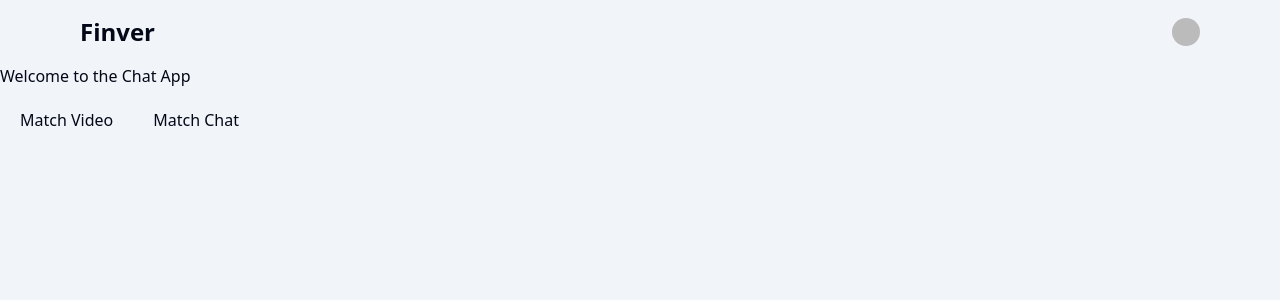
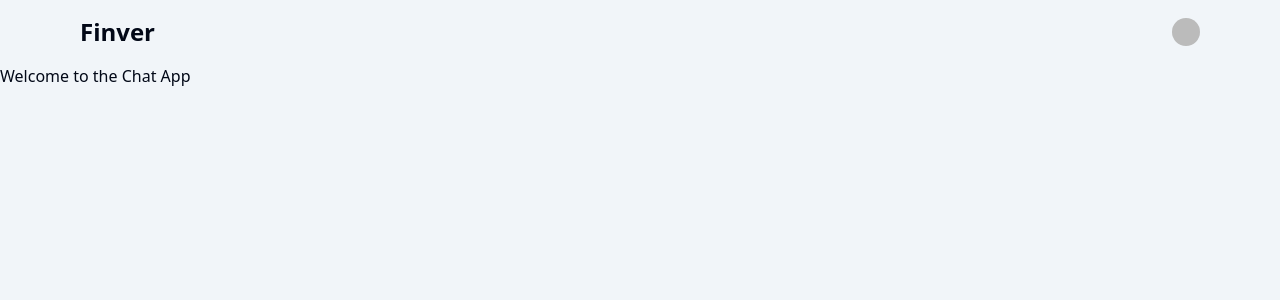
Before and after one commit to Rudolphredns/finver, a Next.js app: page / in a window 1280 px wide. Shown: the top 300 px of the page. Built offline with nearby package versions, Linux system fonts and the light colour scheme; no server answers; sample sign-in values are in the browser's storage; some icons are missing.

Commit message:
Revert "Update comment ให้เข้าใจ"
This reverts commit 8a6bc0840bd14a3c903a055fb2d12af3344d30fd.

```diff
--- a/app/page.tsx
+++ b/app/page.tsx
@@ -13,45 +13,30 @@ export default function Home() {
   const router = useRouter();
 
   useEffect(() => {
-    //ยืนยันตัวตน
+    // Check if the user is authenticated
     if (isLoaded && !isSignedIn) {
-      //กลับไปหน้าล็อคอิน (ทำแบบนี้เพราะบางครั้ง manual direct )
+      // Redirect to login page if the user is not signed in
       router.push('/sign-in');
       return;
     }
 
-    // ให้ socket รับคำสั่งเอา
+    // Set up socket listener if user is signed in
     if (isLoaded && isSignedIn) {
       socket.on("status", (message: string) => {
         setStatus(message);
       });
     }
 
-
+    // Clean up the socket listener when the component is unmounted
     return () => {
       socket.off("status");
     };
   }, [isLoaded, isSignedIn, router]);
 
-  // Handlers for the buttons
-  const handleMatchVideo = () => {
-    console.log("Match Video button clicked");
-    // Add your logic for video matching here
-  };
-
-  const handleMatchChat = () => {
-    console.log("Match Chat button clicked");
-    // Add your logic for chat matching here
-  };
-
   return (
     <div>
       <h1>Welcome to the Chat App</h1>
       <p>{status}</p>
-      <div>
-        <button onClick={handleMatchVideo} style={{ margin: '10px', padding: '10px' }}>Match Video</button>
-        <button onClick={handleMatchChat} style={{ margin: '10px', padding: '10px' }}>Match Chat</button>
-      </div>
     </div>
   );
 }
--- a/package.json
+++ b/package.json
@@ -2,7 +2,7 @@
   "name": "finver",
   "version": "0.1.0",
   "private": true,
-  "type": "module",
+   "type":"module",
   "scripts": {
     "dev": "nodemon server.js",
     "build": "next build",
@@ -15,7 +15,6 @@
     "class-variance-authority": "^0.7.0",
     "clsx": "^2.1.1",
     "lucide-react": "^0.453.0",
-    "mongoose": "^8.7.2",
     "next": "14.2.15",
     "react": "^18",
     "react-dom": "^18",
--- a/server.js
+++ b/server.js
@@ -9,7 +9,6 @@ const port = 3000;
 const app = next({ dev, hostname, port });
 const handler = app.getRequestHandler();
 
-
 app.prepare().then(() => {
   const httpServer = createServer(handler);
   const io = new Server(httpServer);
@@ -19,7 +18,7 @@ app.prepare().then(() => {
     socket.emit("status", "You are connected!");
   });
 
-
+  // เพิ่ม log เพื่อบอกว่าเซิร์ฟเวอร์กำลังเริ่ม
   console.log("Server is starting...");
 
   httpServer
```
Also changed, not shown: 2 other files (tests, documents, lock files or other folders).
